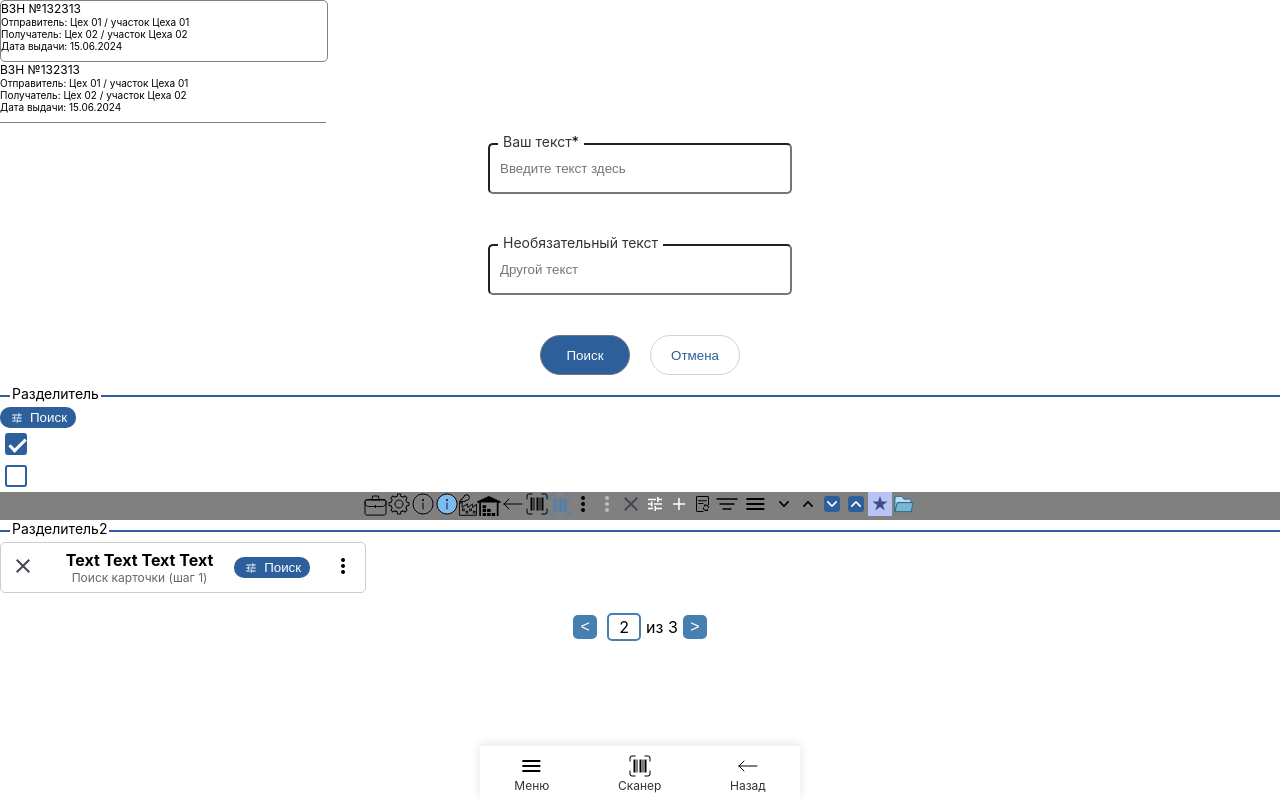
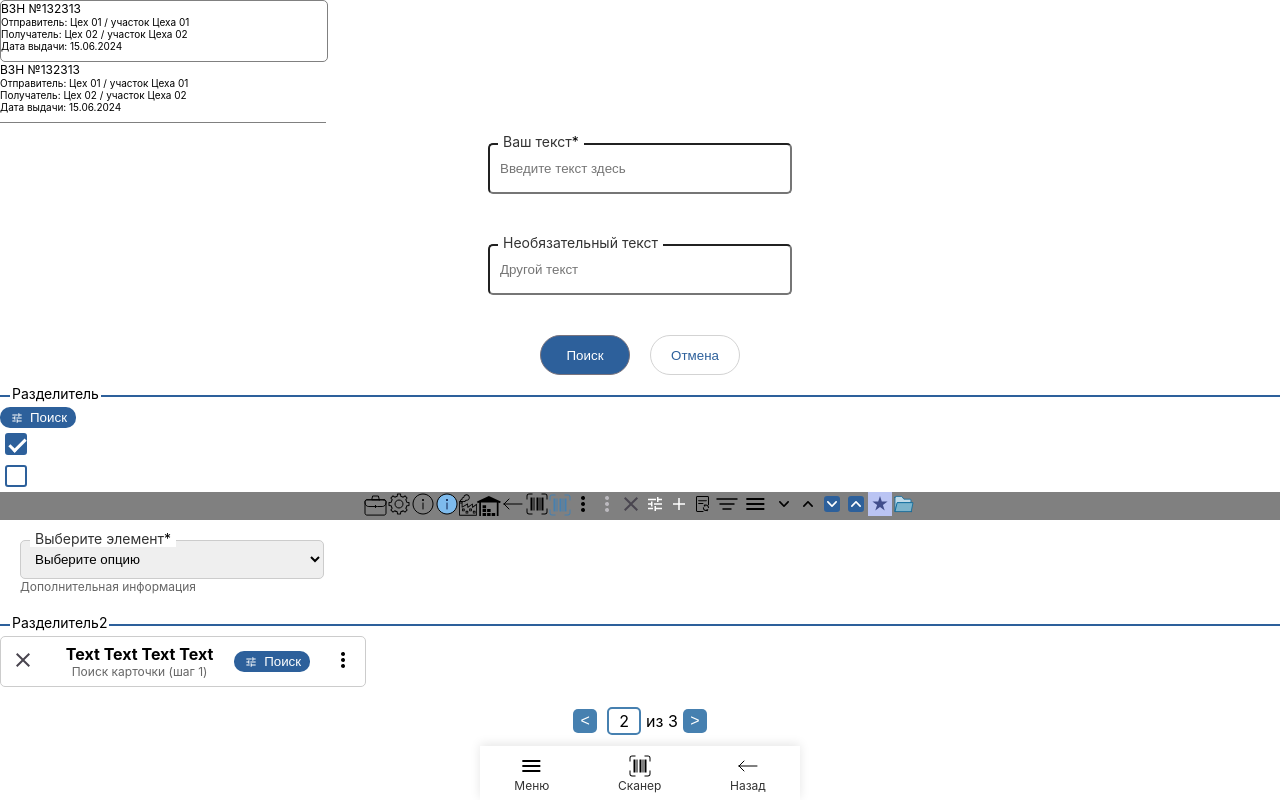
Before and after one commit to Vovkri/FinalProject, a React (Create React App) app: page / in a window 1280 px wide. Built offline with nearby package versions, Linux system fonts and the light colour scheme.

Commit message:
Наработки Select

```diff
--- a/src/App.tsx
+++ b/src/App.tsx
@@ -10,6 +10,7 @@ import CheckboxComponent from './components/checkbox';
 import InfoBox from './components/searchcard';
 import ListItemComponent from './components/listItem';
 import Pagination from './components/pagination';
+import SelectComponent from './components/select';
 
 import { ReactComponent as IconTask} from './svg/tasks.svg';
 import { ReactComponent as IconSettings} from './svg/settings.svg';
@@ -43,6 +44,20 @@ function App() {
     console.log("Кнопка нажата!");
 
 };
+const [selectedValue, setSelectedValue] = useState('');
+
+const handleSelectChange = (value: string) => {
+    setSelectedValue(value);
+    console.log("Выбрано значение:", value);
+};
+
+const options = [
+    { value: '', label: 'Выберите опцию' },
+    { value: 'option1', label: 'Опция 1' },
+    { value: 'option2', label: 'Опция 2' },
+    { value: 'option3', label: 'Опция 3 с длинным длинным предлинным текстом' },
+    { value: 'option4', label: 'Опция 4' },
+];
 const [currentPage, setCurrentPage] = useState<number>(2);
   const [itemsPerPage, setItemsPerPage] = useState<number>(5);
   const [isChecked1, setIsChecked1] = useState(true);
@@ -114,6 +129,14 @@ const totalPages = 3;
         <IconForder />
 
         </div>
+        <SelectComponent
+                label="Выберите элемент"
+                options={options}
+                value={selectedValue}
+                onChange={handleSelectChange}
+                required={1}
+                additionalLabel="Дополнительная информация"
+            />
         <LineComponent label ="Разделитель2" />
         <InfoBox mainText = {'Text Text Text Text'} additionalText = {'Поиск карточки (шаг 1)'} onClose={handleCancel} More={handleMore}></InfoBox>
         <Pagination
--- a/src/components/select.tsx
+++ b/src/components/select.tsx
@@ -1,41 +1,77 @@
 import React from 'react';
 
-
-interface ListComponentProps {
-    name: string;
-    sender: string;
-    comer: string;
-    date: string;
+interface SelectComponentProps {
+    label: string;
+    options: { value: string; label: string }[];
+    value: string;
+    onChange: (value: string) => void;
+    required?: 0 | 1;
+    additionalLabel?: string;
 }
 
 const styles = {
-    p: {
-        fontSize: '10px',
-        padding: '0',
-        margin: '0'
+    container: {
+        display: 'flex' as 'flex',
+        flexDirection: 'column' as 'column',
+        alignItems: 'flex-start' as 'flex-start',
+        padding: '20px',
     },
-    elem_list_name: {
+    selectContainer: {
+        position: 'relative' as 'relative',
+        width: '304px',
+    },
+    label: {
+        position: 'absolute' as 'absolute',
+        top: '-10px',
+        left: '10px',
+        fontSize: '14px',
+        color: '#333',
+        backgroundColor: 'white',
+        padding: '0 5px',
+    },
+    select: {
+        maxWidth: '304px',
+        maxHeight: '51px',
+        padding: '10px',
+        borderRadius: '5px',
+        border: '1px solid #ccc',
+        marginBottom: '10px',
+        boxSizing: 'border-box' as const,
+        overflowY: 'auto' as const,
+    },
+    additionalLabel: {
         fontSize: '12px',
-        margin: '0px',
+        color: '#666',
+        marginTop: '-10px',
+       textAlign: 'left' as const
     },
-    elem_lists: {
-        border: '0.2px solid gray',
-        borderRadius: '5px',
-        textAlign: 'left' as const,
-        width: '326px',
-        height: '60px'
-    },
+
 };
 
-const ListComponent: React.FC<ListComponentProps> = ({ name, sender, comer, date }) => {
+const SelectComponent: React.FC<SelectComponentProps> = ({ label, options, value, onChange, required, additionalLabel }) => {
     return (
-        <div style={styles.elem_lists}>
-            <p style={styles.elem_list_name}>{name}</p>
-            <p style={styles.p}>Отправитель: {sender}</p>
-            <p style={styles.p}>Получатель: {comer}</p>
-            <p style={styles.p}>Дата выдачи: {date}</p>
+        <div style={styles.container}>
+            <div style={styles.selectContainer}>
+                <label style={styles.label}>
+                    {label}
+                    {required === 1 && <span style={{ color: 'black' }}>*</span>}
+                </label>
+                <select
+                    style={styles.select}
+                    value={value}
+                    onChange={(e) => onChange(e.target.value)}
+                    required={required === 1}
+                >
+                    {options.map(option => (
+                         <option key={option.value} value={option.value} style={{ maxWidth: '200px', overflowWrap: 'break-word' }}>
+                            {option.label}
+                        </option>
+                    ))}
+                </select>
+                {additionalLabel && <div style={styles.additionalLabel}>{additionalLabel}</div>}
+            </div>
         </div>
     );
 };
 
-export default ListComponent;
+export default SelectComponent;
```
